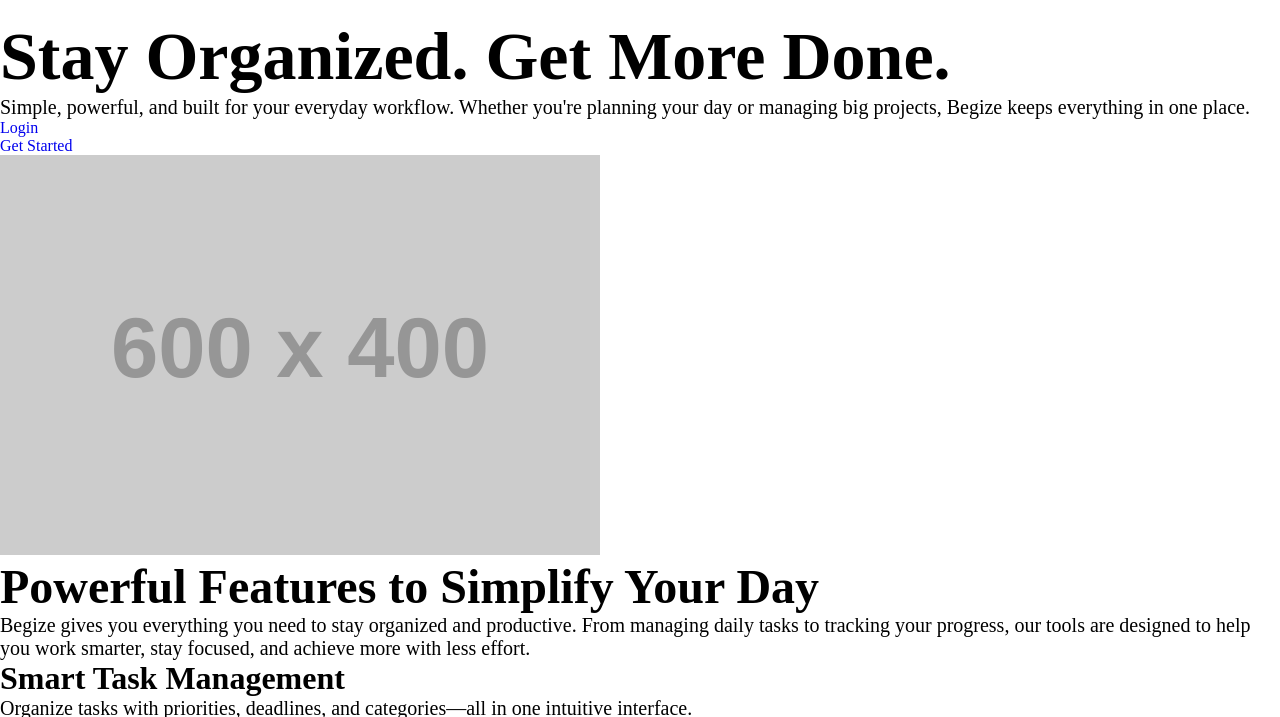
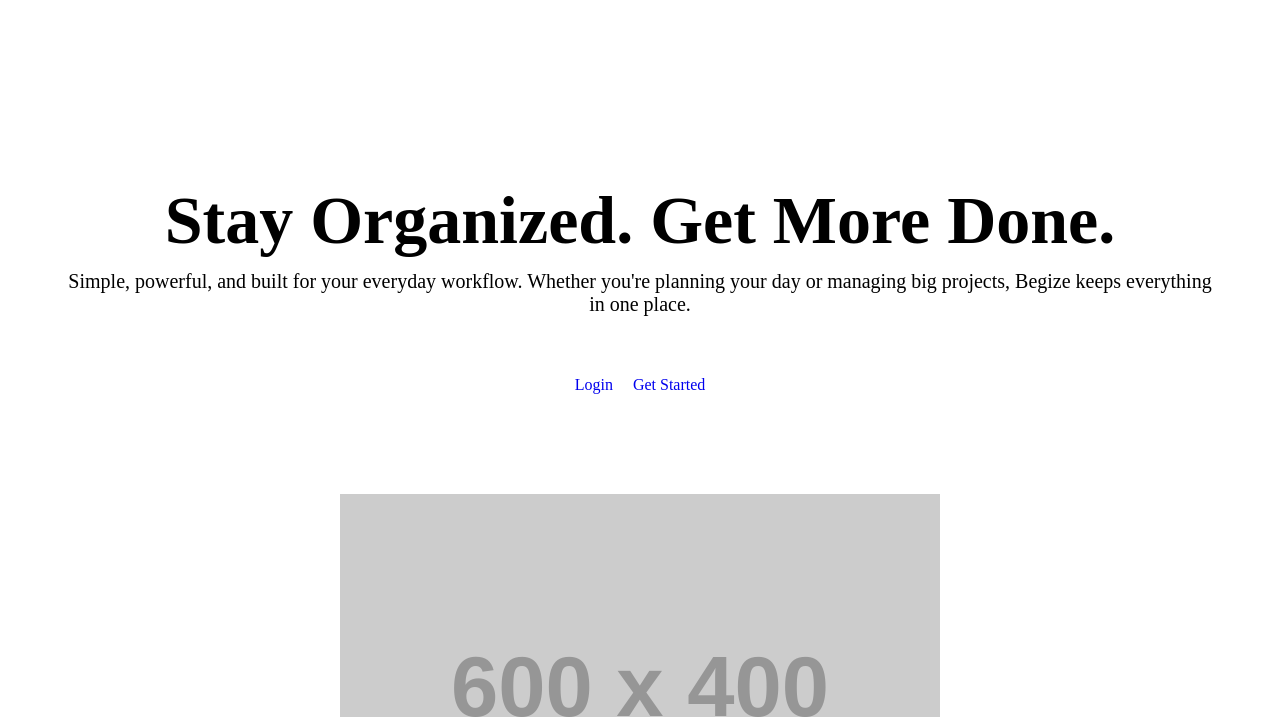
Before and after one commit to haymanotkefyalew/Begize-todo-app, a plain HTML site: page src/index.html in a window 1280 px wide. Shown: the part 87-804 px from the top of the page. Drawn offline with Linux system fonts and the light colour scheme; placeholder pictures from the web are drawn by us.

Commit message:
Style: add the layout of the hero section

```diff
--- a/src/index.html
+++ b/src/index.html
@@ -26,6 +26,7 @@
       </header>
       <main class="main-main">
         <section class="hero-section">
+          <div class="hero-text-cont">
             <h1 class="hero-heading">Stay Organized. Get More Done.</h1>
             <p class="hero-text">
               Simple, powerful, and built for your everyday workflow. Whether
@@ -36,6 +37,7 @@
               <li><a href="#">Login</a></li>
               <li><a href="#">Get Started</a></li>
             </ul>
+          </div>
           <img
             src="https://placehold.co/600x400/000000/FFFFFF/png"
             alt="hero image"
--- a/src/style.css
+++ b/src/style.css
@@ -72,3 +72,33 @@
     gap: 25px;
     align-items: center;
 }
+/* hero section */
+.hero-section{
+    display: flex;
+    flex-direction: column;
+    justify-content: center;
+    align-items: center;
+    max-width: 1200px;
+    margin-left: auto;
+    margin-right: auto;
+    text-align: center;
+    gap: 100px;
+    margin-top: 120px;
+    min-height: 100vh;
+}
+.hero-text-cont{
+    display: flex;
+    flex-direction: column;
+    align-items: center;
+    width: 98%;
+    gap: 10px;
+}
+.hero-components{
+    display: flex;
+    align-items: center;
+    gap: 20px;
+    margin-top: 50px;
+}
+.hero-text{
+    width: 98%;
+}
```
Lines whose indentation alone changed are shown as unchanged.
